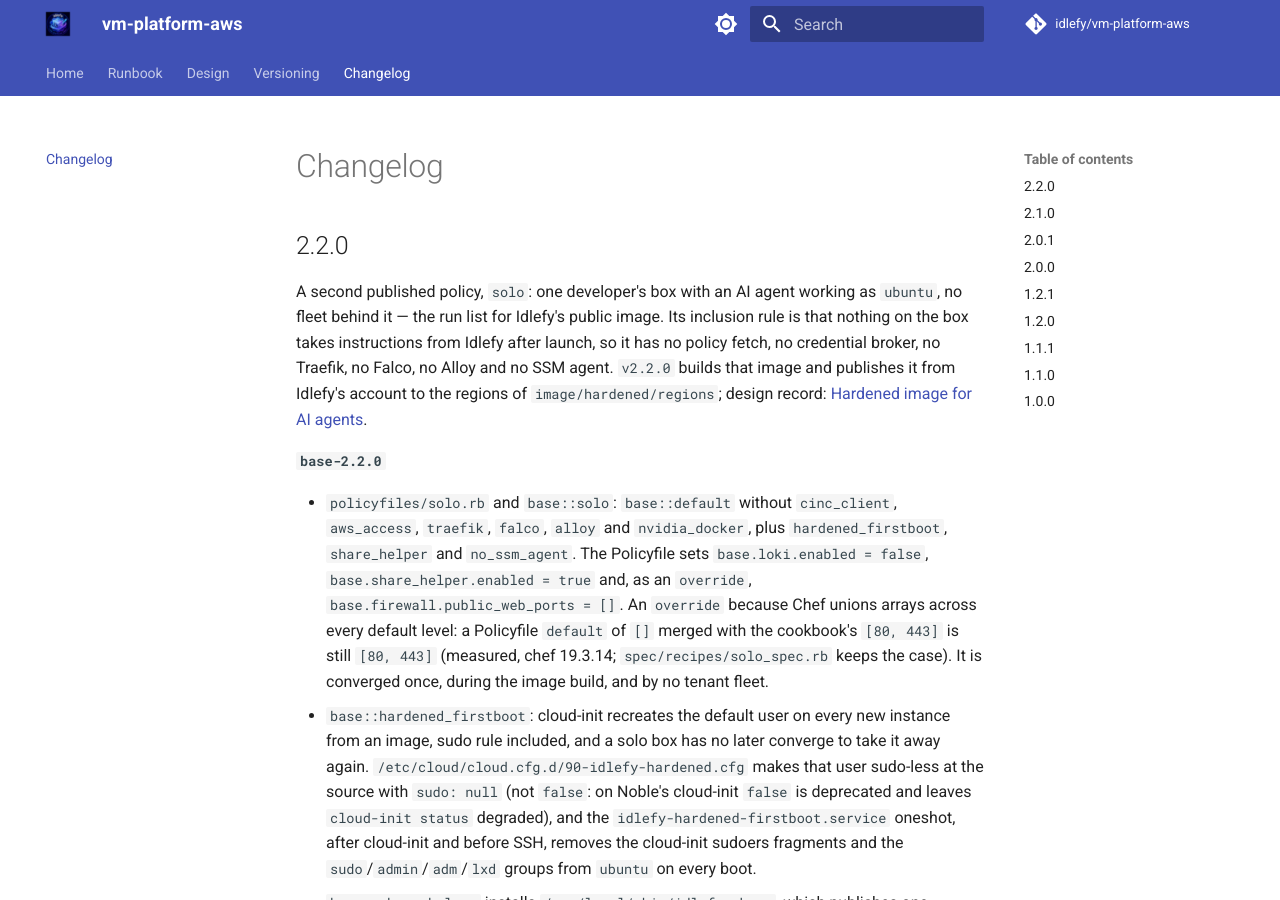
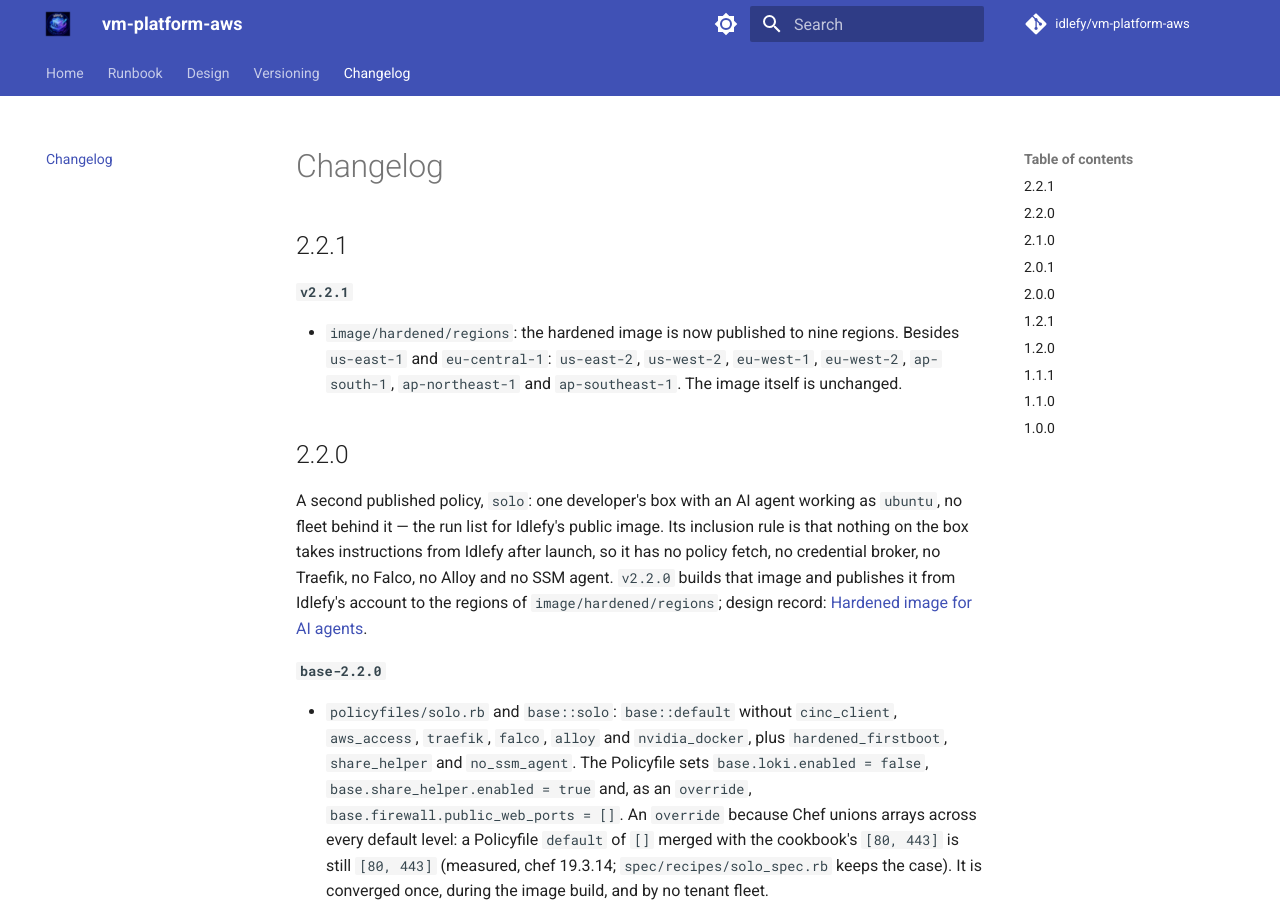
Before and after one commit to idlefy/vm-platform-aws, an MkDocs documentation site: the page built from docs/changelog.md, in a window 1280 px wide and 900 px high. Built offline with MkDocs 1.6.1 and Material for MkDocs 9.7.7, drawn with Linux system fonts in a browser that asks for light colours; comment, search, counter and statistics services are not loaded.

Commit message:
feat(hardened): publish the image to nine regions (v2.2.1) (#16)
Adds us-east-2, us-west-2, eu-west-1, eu-west-2, ap-south-1, ap-northeast-1 and ap-southeast-1 to image/hardened/regions. The image itself is unchanged.

```diff
--- a/docs/changelog.md
+++ b/docs/changelog.md
@@ -1,4 +1,13 @@
 # Changelog
+
+## 2.2.1
+
+**`v2.2.1`**
+
+- `image/hardened/regions`: the hardened image is now published to nine
+  regions. Besides `us-east-1` and `eu-central-1`: `us-east-2`, `us-west-2`,
+  `eu-west-1`, `eu-west-2`, `ap-south-1`, `ap-northeast-1` and
+  `ap-southeast-1`. The image itself is unchanged.
 
 ## 2.2.0
 
```
Also changed, not shown: docs/design/hardened-image.md (+1 -2 lines), 2 other files.
